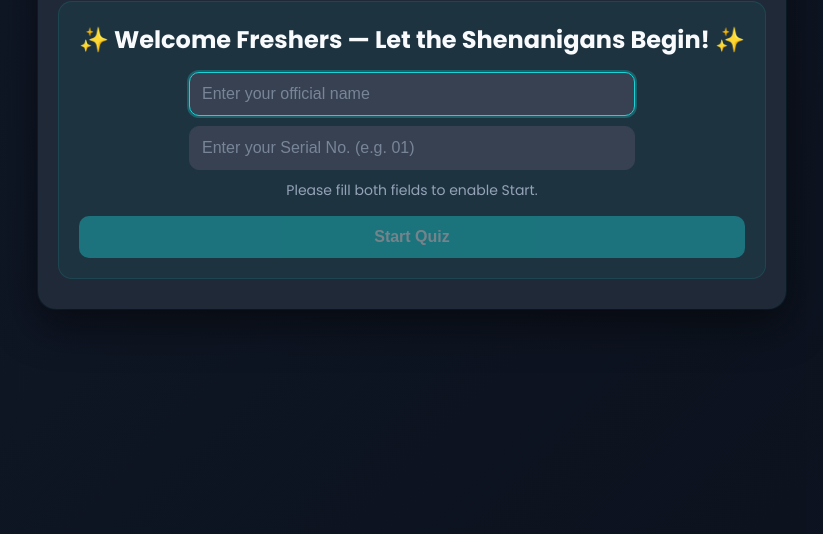
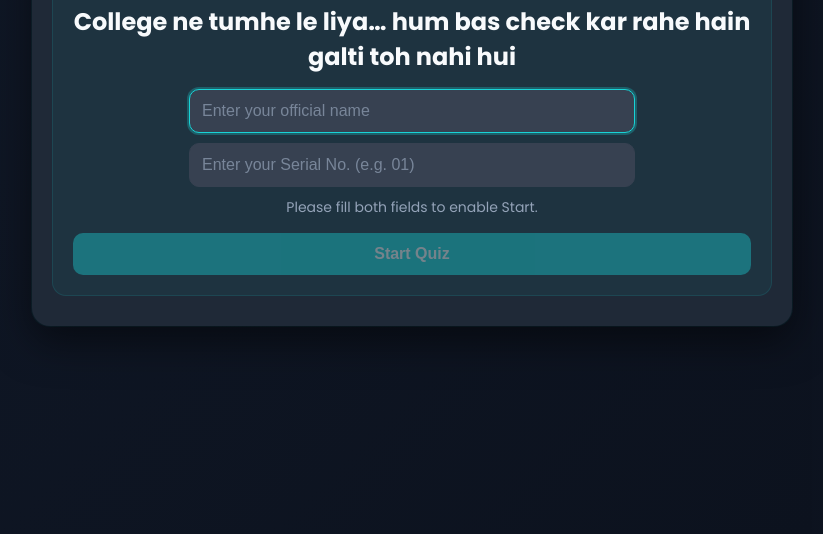
Before and after one commit to SayyedAarif/Freshers-Quiz, a plain HTML site: page index.html in a window 1280 px wide. Shown: the part 306-840 px from the top of the page, without its empty margins (228-1051 px from the left). Drawn offline with Linux system fonts and the light colour scheme.

Commit message:
Update index.html

```diff
--- a/index.html
+++ b/index.html
@@ -234,7 +234,7 @@
     <!-- SPLASH with name + serial -->
     <div id="splash" class="splash" role="dialog" aria-modal="true">
       <!-- Updated welcome text for Gen Z feel -->
-      <h2>✨ Welcome Freshers — Let the Shenanigans Begin! ✨</h2>
+      <h2>College ne tumhe le liya… hum bas check kar rahe hain galti toh nahi hui</h2>
       <div class="inputs">
         <input id="playerName" type="text" placeholder="Enter your official name" aria-label="Player name" />
         <input id="serialNo" type="text" placeholder="Enter your Serial No. (e.g. 01)" aria-label="Serial number" />
```
